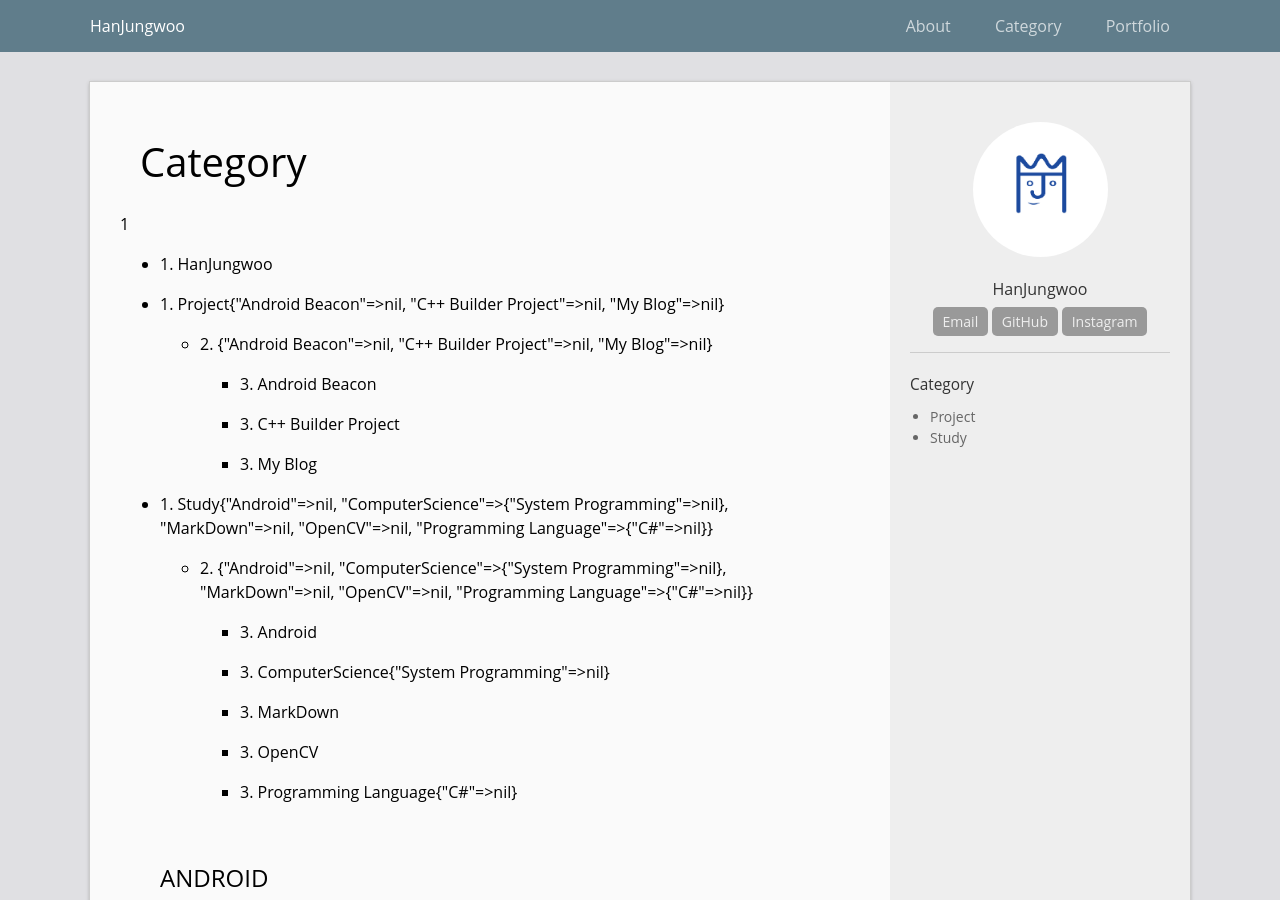
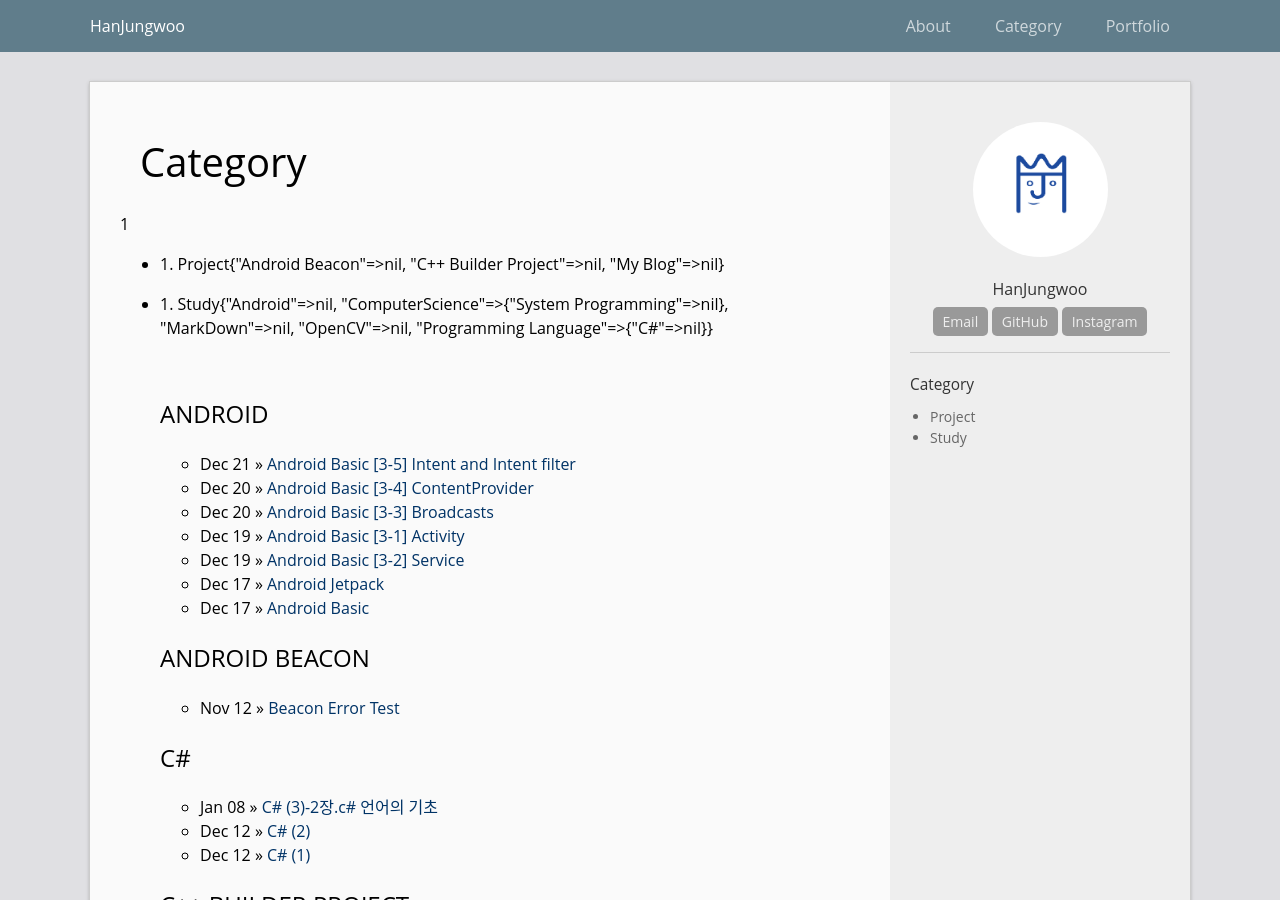
Before and after one commit to sunrisehouse/hanjungwoo-blog-old, a Jekyll site: the page built from category.html, in a window 1280 px wide and 900 px high. Built offline with Jekyll 4.4.1, drawn with Linux system fonts in a browser that asks for light colours.

Commit message:
upload category

```diff
--- a/category.html
+++ b/category.html
@@ -8,15 +8,15 @@
   <h1 class="page-heading">Category</h1>
   <p>1</p>
   <ul>
-      {% for category_level1 in site.category %}{% if category_level1.first != nil %}
+      {% for category_level1 in site.category %}{% if category_level1[1] != nil %}
         <li>
           <p>1. {{ category_level1 }}</p>
           <ul>
-          {% for category_level2 in category_level1 %}{% if category_level2.first != nil %}
+          {% for category_level2 in category_level1 %}{% if category_level2[1] != nil %}
             <li>
               <p>2. {{ category_level2 }}</p>
               <ul>
-                {% for category_level3 in category_level2 %}{% if category_level3.first != nil %}
+                {% for category_level3 in category_level2 %}{% if category_level3[1] != nil %}
                 <li>
                   <p>3. {{ category_level3 }}</p>
                 </li>
```
